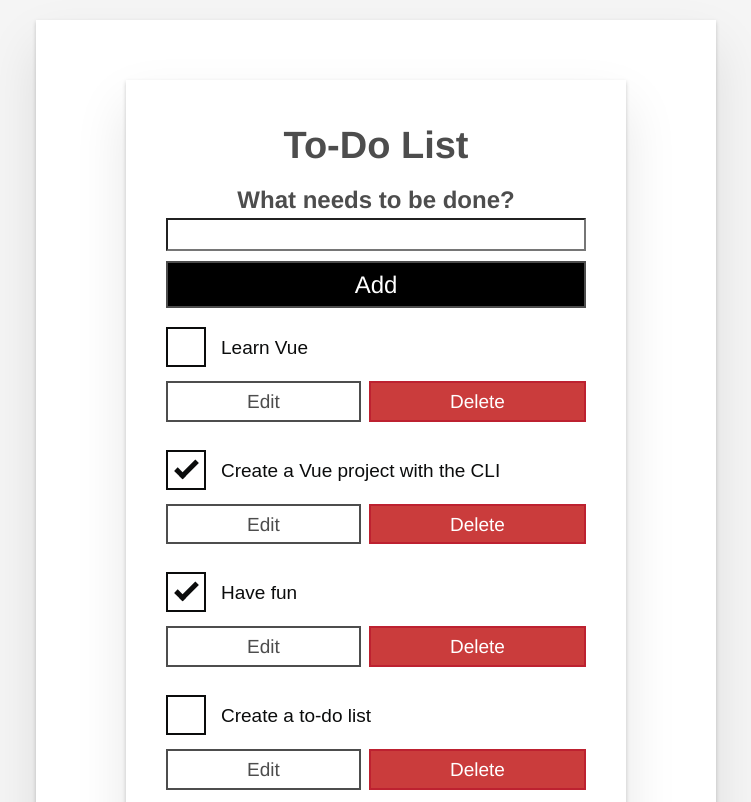
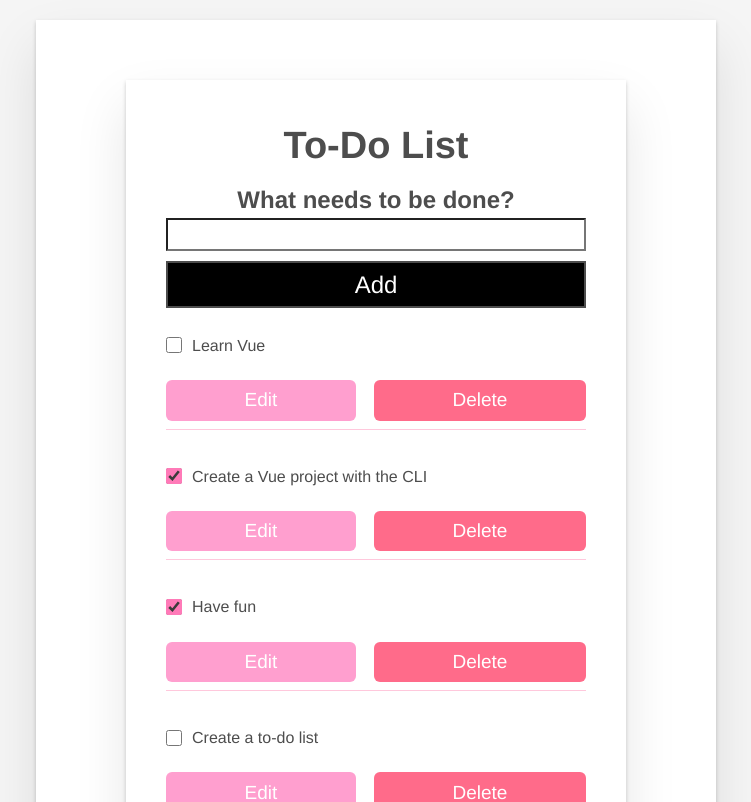
Before and after one commit to mingshrp/todo-vue, a Vue app: page / in a window 1280 px wide. Shown: the top 802 px of the page, without its empty margins (264-1015 px from the left). Built offline with nearby package versions, Linux system fonts and the light colour scheme.

Commit message:
Add delete methods

```diff
--- a/src/App.vue
+++ b/src/App.vue
@@ -36,6 +36,15 @@ export default {
         done: false,
       });
     },
+  deleteToDo(toDoId) {
+      const itemIndex = this.ToDoItems.findIndex((item) => item.id === toDoId);
+      this.ToDoItems.splice(itemIndex, 1);
+    },
+    editToDo(toDoId, newLabel) {
+      const toDoToEdit = this.ToDoItems.find((item) => item.id === toDoId);
+      toDoToEdit.label = newLabel;
+    },
+
   },
 };
 
--- a/src/components/ToDoItem.vue
+++ b/src/components/ToDoItem.vue
@@ -1,14 +1,16 @@
 <template>
-  <div class="stack-small">
+  <div class="stack-small" v-if="!isEditing">
     <div class="custom-checkbox">
       <input
         type="checkbox"
         class="checkbox"
         :id="id"
         :checked="isDone"
-        @change="$emit('checkbox-changed')" />
+        @change="$emit('checkbox-changed')"
+      />
       <label :for="id" class="checkbox-label">{{ label }}</label>
     </div>
+
     <div class="btn-group">
       <button type="button" class="btn" @click="toggleToItemEditForm">
         Edit <span class="visually-hidden">{{ label }}</span>
@@ -18,132 +20,110 @@
       </button>
     </div>
   </div>
+
+  <to-do-item-edit-form
+    v-else
+    :id="id"
+    :label="label"
+    @item-edited="itemEdited"
+    @edit-cancelled="editCancelled"
+  />
 </template>
 
 <script>
+import ToDoItemEditForm from "./ToDoItemEditForm.vue";
+
 export default {
-    name: "ToDoItem",
-     props: {
-    label: { required: true, type: String },
-    done: { default: false, type: Boolean },
-    id: { required: true, type: String },
+  name: "ToDoItem",
+  components: {
+    ToDoItemEditForm,
+  },
+  props: {
+    label: String,
+    done: Boolean,
+    id: String,
   },
   data() {
     return {
-      isDone: this.done,
+      isEditing: false,
     };
   },
+  computed: {
+    isDone() {
+      return this.done;
+    },
+  },
+  methods: {
+    deleteToDo() {
+      this.$emit("item-deleted");
+    },
+    toggleToItemEditForm() {
+      this.isEditing = true;
+    },
+    itemEdited(newLabel) {
+      this.$emit("item-edited", newLabel);
+      this.isEditing = false;
+    },
+    editCancelled() {
+      this.isEditing = false;
+    },
+  },
 };
-
 </script>
 
 <style scoped>
-.custom-checkbox > .checkbox-label {
-  font-family: "Arial", sans-serif;
-  -webkit-font-smoothing: antialiased;
-  -moz-osx-font-smoothing: grayscale;
-  font-weight: normal;
-  font-size: 1rem;
-  line-height: 1.25;
-  color: #0b0c0c;
-  display: block;
-  margin-bottom: 5px;
+.stack-small {
+  display: flex;
+  flex-direction: column;
+  gap: 1rem;
+  padding: 0.8rem 0;
+  border-bottom: 1px solid #ffc8dc;
 }
-.custom-checkbox > .checkbox {
-  font-family: "Arial", sans-serif;
-  -webkit-font-smoothing: antialiased;
-  -moz-osx-font-smoothing: grayscale;
-  font-weight: normal;
-  font-size: 1rem;
-  line-height: 1.25;
-  box-sizing: border-box;
-  width: 100%;
-  height: 2.5rem;
-  margin-top: 0;
-  padding: 5px;
-  border: 2px solid #0b0c0c;
-  border-radius: 0;
-  appearance: none;
+
+.custom-checkbox {
+  display: flex;
+  align-items: center;
+  gap: 1rem;
 }
-.custom-checkbox > input:focus {
-  outline: 3px dashed #ffdd00;
-  outline-offset: 0;
-  box-shadow: inset 0 0 0 2px;
+
+.checkbox {
+  accent-color: #ff7ab8;
+  width: 1.6rem;
+  height: 1.6rem;
+  cursor: pointer;
 }
-.custom-checkbox {
-  font-family: "Arial", sans-serif;
-  -webkit-font-smoothing: antialiased;
-  font-weight: normal;
+
+.checkbox-label {
   font-size: 1.6rem;
-  line-height: 1.25;
-  display: block;
-  position: relative;
-  min-height: 40px;
-  margin-bottom: 10px;
-  padding-left: 40px;
-  clear: left;
+  color: #4d4d4d;
+  user-select: none;
 }
-.custom-checkbox > input[type="checkbox"] {
-  -webkit-font-smoothing: antialiased;
+
+.btn-group {
+  display: flex;
+  gap: 1rem;
+}
+
+.btn {
+  background-color: #ff9fcf;
+  color: white;
+  border: none;
+  padding: 0.5em 1em;
+  border-radius: 6px;
   cursor: pointer;
-  position: absolute;
-  z-index: 1;
-  top: -2px;
-  left: -2px;
-  width: 44px;
-  height: 44px;
-  margin: 0;
-  opacity: 0;
+  transition: background 0.2s ease, transform 0.1s ease;
 }
-.custom-checkbox > .checkbox-label {
-  font-size: inherit;
-  font-family: inherit;
-  line-height: inherit;
-  display: inline-block;
-  margin-bottom: 0;
-  padding: 8px 15px 5px;
-  cursor: pointer;
-  touch-action: manipulation;
+
+.btn:hover {
+  background-color: #ff7ab8;
+  transform: scale(1.03);
 }
-.custom-checkbox > label::before {
-  content: "";
-  box-sizing: border-box;
-  position: absolute;
-  top: 0;
-  left: 0;
-  width: 40px;
-  height: 40px;
-  border: 2px solid currentColor;
-  background: transparent;
+
+.btn__danger {
+  background-color: #ff6b8a;
 }
-.custom-checkbox > input[type="checkbox"]:focus + label::before {
-  border-width: 4px;
-  outline: 3px dashed #228bec;
-}
-.custom-checkbox > label::after {
-  box-sizing: content-box;
-  content: "";
-  position: absolute;
-  top: 11px;
-  left: 9px;
-  width: 18px;
-  height: 7px;
-  transform: rotate(-45deg);
-  border: solid;
-  border-width: 0 0 5px 5px;
-  border-top-color: transparent;
-  opacity: 0;
-  background: transparent;
-}
-.custom-checkbox > input[type="checkbox"]:checked + label::after {
-  opacity: 1;
-}
-@media only screen and (width >= 40rem) {
-  label,
-  input,
-  .custom-checkbox {
-    font-size: 1.9rem;
-    line-height: 1.31579;
-  }
+
+.btn__danger:hover {
+  background-color: #ff4778;
 }
 </style>
--- a/src/components/ToDoItemEditForm.vue
+++ b/src/components/ToDoItemEditForm.vue
@@ -1,13 +1,15 @@
 <template>
   <form class="stack-small" @submit.prevent="onSubmit">
     <div>
-      <label class="edit-label">Edit Name for &quot;{{ label }}&quot;</label>
+      <label class="edit-label">Edit Name for "{{ label }}"</label>
       <input
         :id="id"
         type="text"
         autocomplete="off"
-        v-model.lazy.trim="newLabel" />
+        v-model.lazy.trim="newLabel"
+      />
     </div>
+
     <div class="btn-group">
       <button type="button" class="btn" @click="onCancel">
         Cancel
@@ -20,8 +22,10 @@
     </div>
   </form>
 </template>
+
 <script>
 export default {
+  name: "ToDoItemEditForm",
   props: {
     label: {
       type: String,
@@ -49,15 +53,15 @@ export default {
   },
 };
 </script>
+
 <style scoped>
 .edit-label {
   font-family: "Arial", sans-serif;
-  -webkit-font-smoothing: antialiased;
-  -moz-osx-font-smoothing: grayscale;
   color: #0b0c0c;
   display: block;
   margin-bottom: 5px;
 }
+
 input {
   display: inline-block;
   margin-top: 0.4rem;
@@ -65,13 +69,30 @@ input {
   min-height: 4.4rem;
   padding: 0.4rem 0.8rem;
   border: 2px solid #565656;
+  border-radius: 4px;
 }
+
 form {
   display: flex;
-  flex-direction: row;
-  flex-wrap: wrap;
+  flex-direction: column;
+  gap: 0.8rem;
 }
-form > * {
-  flex: 0 0 100%;
+
+.btn-group {
+  display: flex;
+  gap: 1rem;
+}
+
+.btn {
+  background-color: #ff9fcf;
+  color: white;
+  border: none;
+  padding: 0.6em 1.2em;
+  border-radius: 6px;
+  cursor: pointer;
+}
+
+.btn:hover {
+  background-color: #ff7ab8;
 }
 </style>
```
